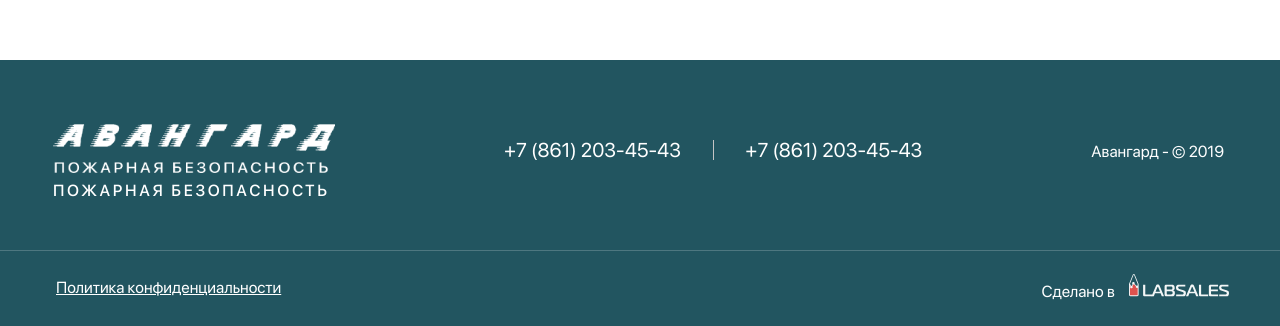
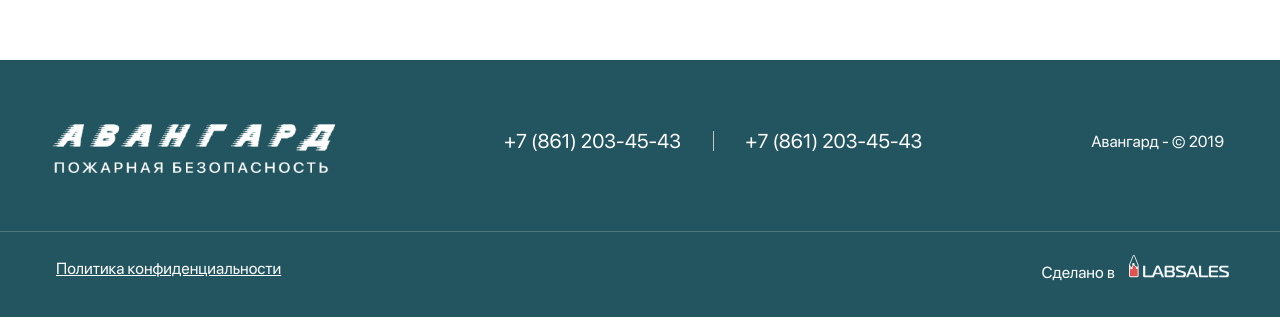
Before and after one commit to yurafreedom/avangard, a website: page assets/main-block.html in a window 1280 px wide. Shown: the part 11674-12000 px from the top of the page. Drawn offline with nearby package versions, Linux system fonts and the light colour scheme; files that its build step writes are made by us from their sources; files whose address does not match are found by name.

Commit message:
footer logo span delete

```diff
--- a/assets/template/page-footer.html
+++ b/assets/template/page-footer.html
@@ -5,7 +5,6 @@
 				<div class="page-footer__wrapper">
 					<a href="index.html" class="page-header__logo">
 						<img src="img/logo.png" alt="">
-						<span>Пожарная безопасность</span>
 					</a>
 					<div class="page-footer__tel-block">
 						<a href="tel:+78612034543" class="page-footer__phone-link">+7 (861) 203-45-43</a>
```
